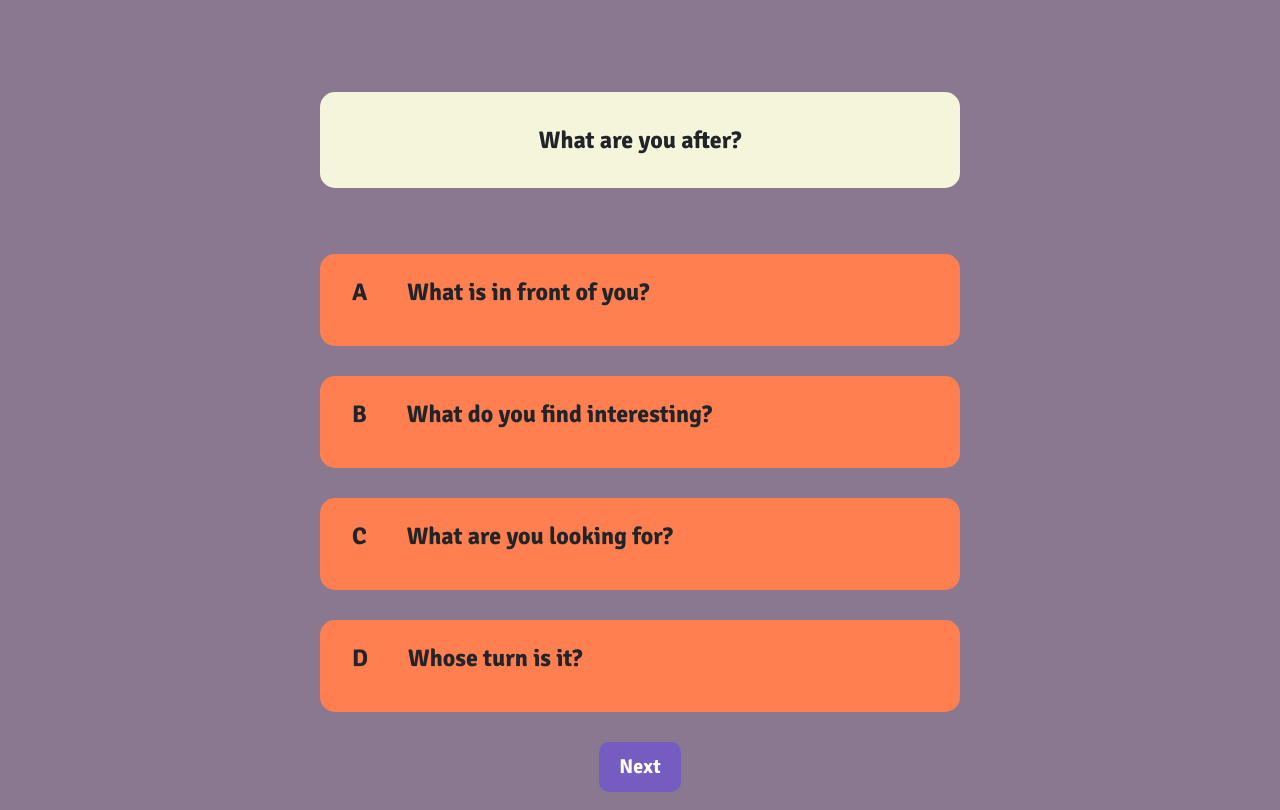
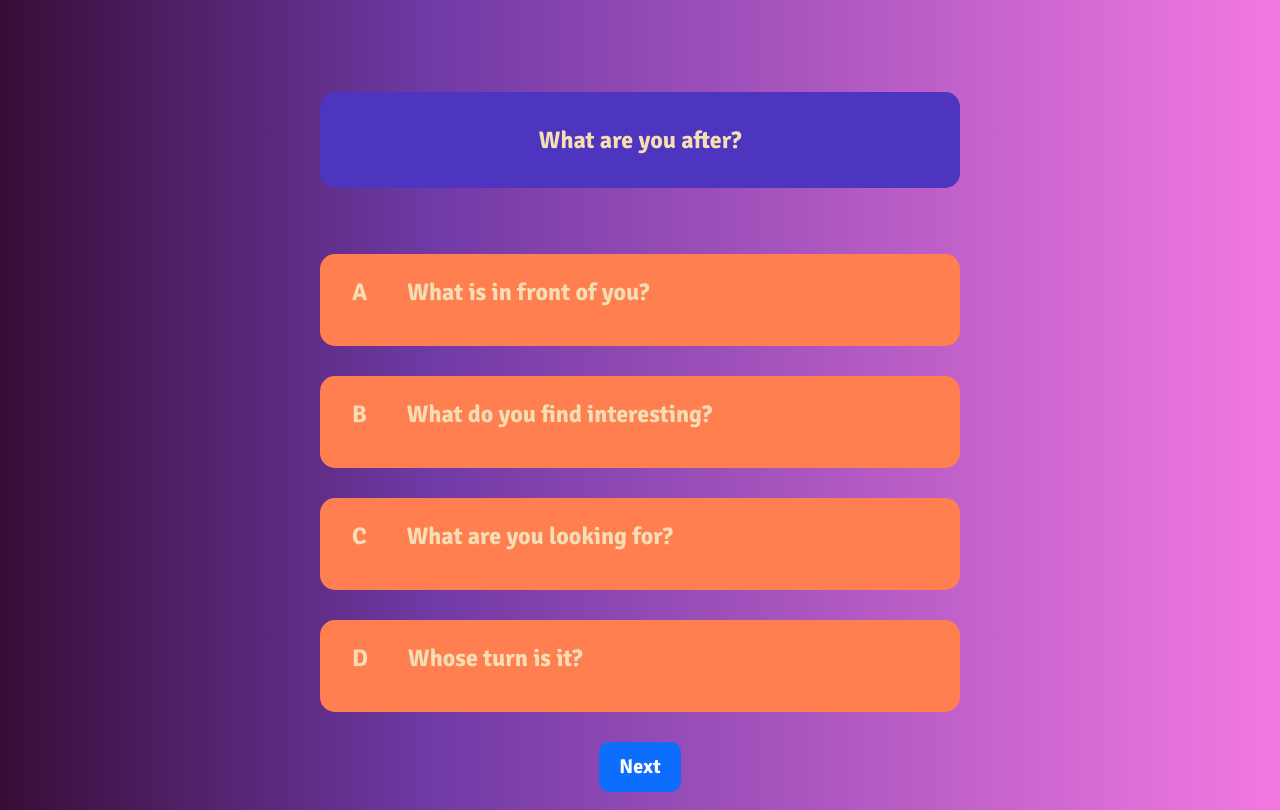
Before and after one commit to AgyLuczak/INFORMAL-ENGLISH-QUIZ, a plain HTML site: page quiz.html in a window 1280 px wide. Shown: the part 126-936 px from the top of the page. Drawn offline with nearby package versions, Linux system fonts and the light colour scheme.

Commit message:
Add gradient to the background color, change font colour

```diff
--- a/assets/css/style.css
+++ b/assets/css/style.css
@@ -2,10 +2,15 @@
 
 
 body {
-    background-color: rgb(137, 120, 143);
+    background: #390C37;
+    background: -moz-linear-gradient(left, #390C37 0%, #6F39A4 33%, #F379E1 100%);
+    background: -webkit-linear-gradient(left, #390C37 0%, #6F39A4 33%, #F379E1 100%);
+    background: linear-gradient(to right, #390C37 0%, #6F39A4 33%, #F379E1 100%);
+    /*background-color: rgb(137, 120, 143);*/
     font-family: Signika;
     font-weight: 700;
     font-size: x-large;
+    color: wheat;
 }
 
 
@@ -17,7 +22,7 @@ h1 {
 }
 
 .message-container {
-    background-color: beige;
+    background-color: #4d35bf;
 }
 
 .buttons {
@@ -32,7 +37,7 @@ h1 {
     font-size: 20px;
     font-weight: bold;
     color: white;
-    background-color: #745cc1;
+    background-color: #0d6efd;
     padding: 10px 20px;
     border: none;
     border-radius: 10px;
@@ -43,7 +48,7 @@ h1 {
 }
 
 .btn:hover {
-    background-color: #71626e;
+    background-color: #6c7bb1;
     cursor: pointer;
     box-shadow: 0 0.4rem 0.4rem 0 rgb(6, 0, 128);
     transform: scale(1.02);
@@ -57,12 +62,12 @@ h1 {
 }
 
 .btn:active {
-    background-color: #761a37;
+    background-color: #483e92;
 
 }
 
 .instructions-container {
-    background-color: beige;
+    background-color: #4d35bf;
 }
 
 #hud {
@@ -83,7 +88,7 @@ h1 {
 }
 
 .question-container {
-    background-color: beige;
+    background-color: #4d35bf;
     margin-bottom: 30px;
     border-radius: 15px;
     padding: 30px;
```
